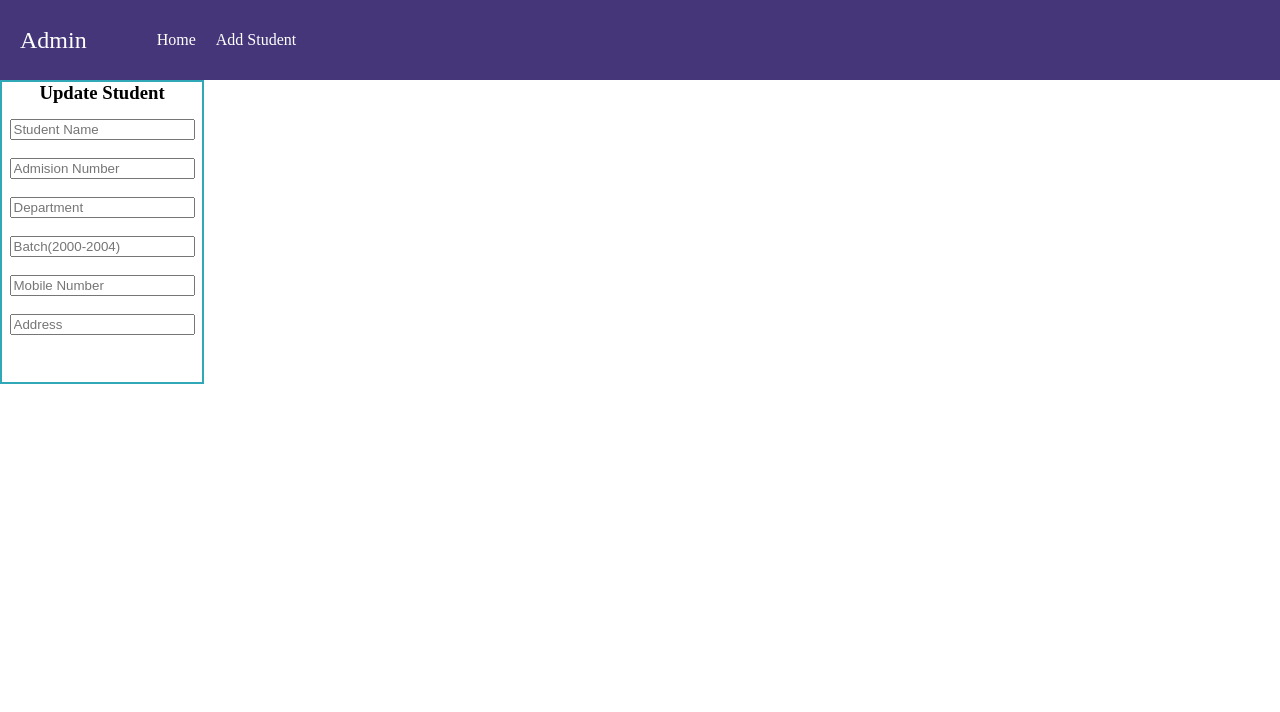
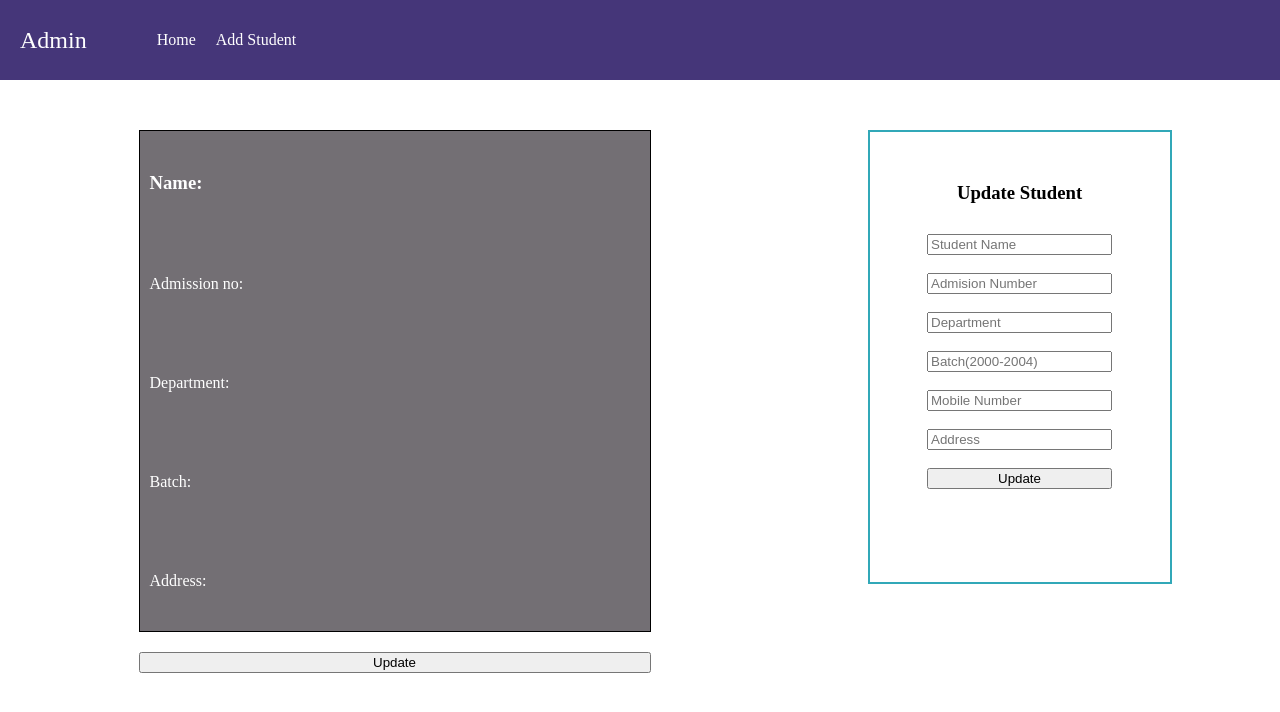
Before and after one commit to phinahas/Student-database-frontend, a React (Create React App) app: page / in a window 1280 px wide. Shown: the top 712 px of the page. Built offline with nearby package versions, Linux system fonts and the light colour scheme.

Commit message:
Pages created.

```diff
--- a/src/App.js
+++ b/src/App.js
@@ -1,18 +1,17 @@
 
 import './App.css';
 import Navbar from './components/Navbar/Navbar';
-import StudentForm from './components/Add_Student_Form/StudentForm';
-import SpecificStudent from './components/Specific_Student/SpecificStudent';
-import StudentsList from './components/Students_List/StudentsList';
-import StudentUpdateForm from './components/Student_Update_Form/StudentUpdateForm';
+import ViewSpecificStudent from './pages/ViewSpecific/ViewSpecificStudent';
+
 
 
 function App() {
   return (
     <div className="App">
       <Navbar></Navbar>
+      <ViewSpecificStudent/>
 
-      <StudentUpdateForm/>
+
 
     </div>
   );
--- a/src/components/Specific_Student/SpecificStudent.jsx
+++ b/src/components/Specific_Student/SpecificStudent.jsx
@@ -10,8 +10,8 @@ function SpecificStudent() {
                 <p>Department:</p>
                 <p>Batch:</p>
                 <p>Address:</p>
-
             </div>
+            <button style={{marginTop:"20px"}}>Update</button>
 
         </div>
     )
--- a/src/components/Specific_Student/specificStudent.css
+++ b/src/components/Specific_Student/specificStudent.css
@@ -1,10 +1,9 @@
 .main-div{
-    padding-top: 50px;
-    background-color: rgb(184, 238, 238);
     padding-left: 30px;
     height: 100vh;
     display: flex;
-    justify-content: flex-start;
+    flex-direction: column;
+
 
 }
 
--- a/src/components/Student_Update_Form/StudentUpdateForm.jsx
+++ b/src/components/Student_Update_Form/StudentUpdateForm.jsx
@@ -13,6 +13,7 @@ function StudentUpdateForm() {
                     <input className="inputField" type="text" placeholder="Batch(2000-2004)" value="" /><br />
                     <input className="inputField" type="text" placeholder="Mobile Number" value="" /><br />
                     <input className="inputField" type="text" placeholder="Address" value="" /><br />
+                    <input type="submit" value="Update" />
                 </form>
             </div>
 
--- a/src/components/Student_Update_Form/studentUpdateForm.css
+++ b/src/components/Student_Update_Form/studentUpdateForm.css
@@ -1,12 +1,17 @@
 .main-div-update-form{
     border: 2px  solid rgb(49, 168, 184);
-    width: 200px;
-    height: 300px;
+    width: 300px;
+    height: 400px;
     display: flex;
     justify-content: center;
+    padding-top: 50px;
 
 }
 
+.heading{
+    align-self: center;
+    padding-bottom: 30px;
+}
 .form-update{
     display: flex;
     flex-direction: column;
--- /dev/null
+++ b/src/pages/ViewSpecific/ViewSpecificStudent.jsx
@@ -0,0 +1,19 @@
+import React from 'react'
+import './viewSpecificStudent.css'
+import SpecificStudent from '../../components/Specific_Student/SpecificStudent'
+import StudentUpdateForm from '../../components/Student_Update_Form/StudentUpdateForm'
+
+function ViewSpecificStudent() {
+    return (
+        <div className="main-div-view-specific">
+            <div className="specific-student">
+                <SpecificStudent />
+            </div>
+
+
+            <StudentUpdateForm />
+        </div>
+    )
+}
+
+export default ViewSpecificStudent
--- /dev/null
+++ b/src/pages/ViewSpecific/viewSpecificStudent.css
@@ -0,0 +1,12 @@
+.main-div-view-specific{
+    display: flex;
+    justify-content: space-around;
+    padding-top: 50px;
+}
+
+.specific-student{
+    display: flex;
+    flex-direction: column;
+    justify-content: flex-start;
+    align-items: center;
+}
```
Also changed, not shown: src/pages/AddStudent.jsx (added, +10 -0 lines), src/pages/Home.jsx (added, +10 -0 lines).
